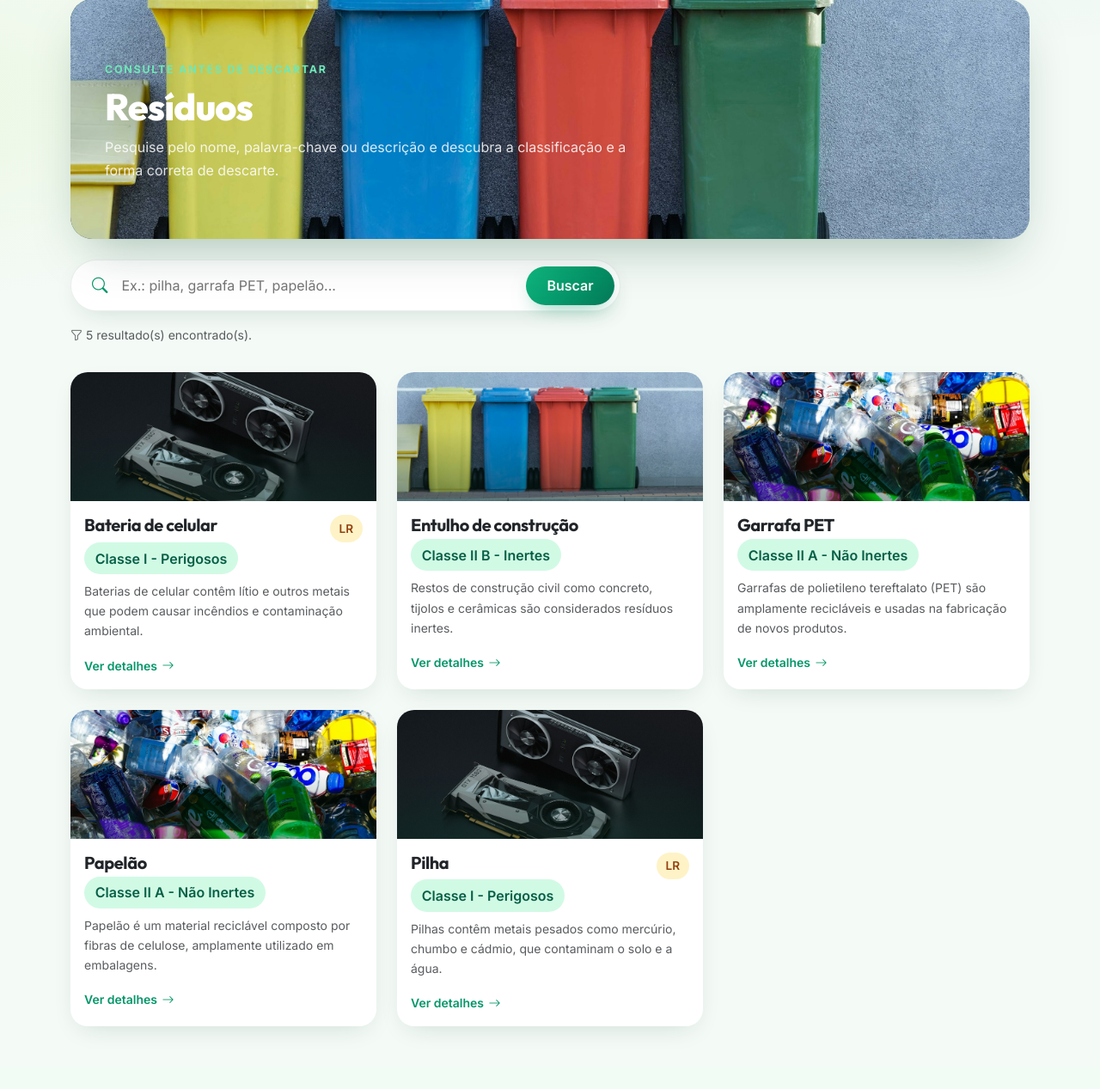
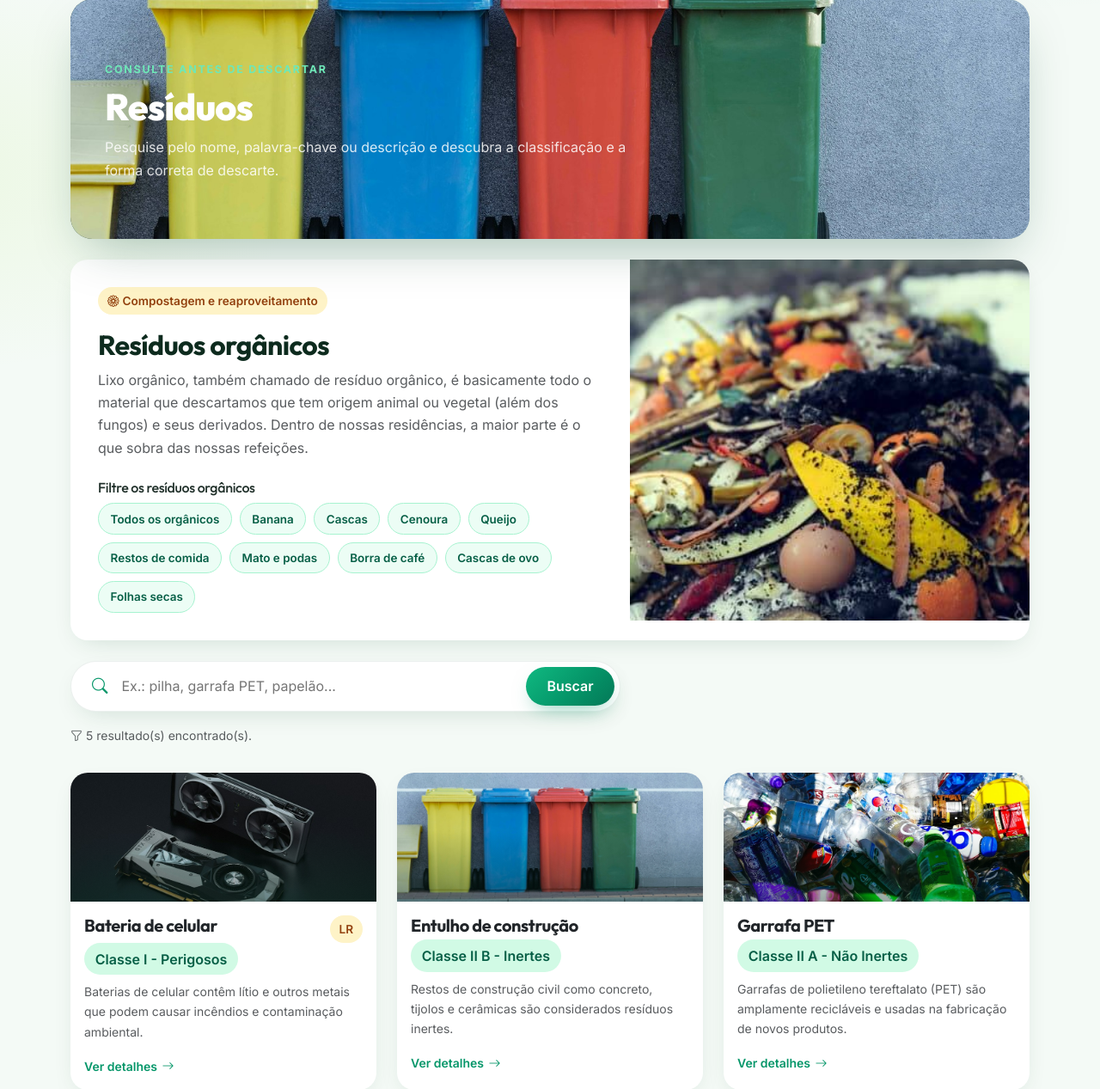
Before and after one commit to isacsagiorato/rhesys, a PHP site: page /pages/residuos.php in a window 1280 px wide. Shown: the part 124-1391 px from the top of the page at 86% size. Before the commit the page ends 1324 px from the top, so only its background shows below. Run offline with PHP 8.4, Linux system fonts and the light colour scheme; data comes from the database, SQL or seed files in the repository.

Commit message:
alteracoes nos residuos organicos

```diff
--- a/css/style.css
+++ b/css/style.css
@@ -469,6 +469,32 @@ a:hover { color: var(--rhe-700); }
     background: rgba(163, 230, 53, .18);
 }
 
+/* ---------- RESÍDUOS ORGÂNICOS ---------- */
+.organic-guide {
+    background: #fff;
+    border-radius: var(--rhe-radius);
+    overflow: hidden;
+    box-shadow: var(--rhe-shadow);
+}
+.organic-guide .organic-content { padding: 2rem; }
+.organic-guide .organic-photo { width: 100%; height: 420px; object-fit: cover; object-position: center 55%; display: block; }
+.organic-filters { display: flex; flex-wrap: wrap; gap: .55rem; }
+.organic-filter {
+    display: inline-flex;
+    align-items: center;
+    border: 1px solid var(--rhe-200);
+    border-radius: 999px;
+    padding: .45rem .85rem;
+    background: var(--rhe-50);
+    color: var(--rhe-800);
+    font-size: .84rem;
+    font-weight: 600;
+    text-decoration: none;
+}
+.organic-filter:hover, .organic-filter.active { background: var(--rhe-600); border-color: var(--rhe-600); color: #fff; }
+@media (max-width: 991px) { .organic-guide .organic-photo { height: 320px; } }
+@media (max-width: 575px) { .organic-guide .organic-content { padding: 1.35rem; } }
+
 .form-control { border-radius: .85rem; border-color: #d7e8de; }
 .form-control:focus {
     border-color: var(--rhe-400);
--- a/database/residuos_lote2.sql
+++ b/database/residuos_lote2.sql
@@ -177,7 +177,7 @@ INSERT INTO residuo (id_classificacao, nome, descricao, forma_descarte, reciclag
  'Areia de gato, terra de vasos e restos de jardinagem são resíduos inertes de baixo risco.',
  'Descarte no lixo comum em saco fechado; grandes volumes de jardinagem podem ir a ecopontos de entulho.',
  'Terra e matéria orgânica podem virar composteira quando misturados a resíduos verdes.',
- 'areia, terra, gato, vaso, jardinagem, orgânico', FALSE),
+ 'areia, terra, gato, vaso, jardinagem', FALSE),
 (3, 'Pedra e mármore (resíduo de reforma)',
  'Restos de mármore, granito e pedras de reforma são inertes e pesados, exigindo destinação adequada.',
  'Entregue em ecopontos de entulho ou contrate caçamba de resíduos da construção civil.',
--- a/includes/header.php
+++ b/includes/header.php
@@ -19,8 +19,8 @@
     <link rel="preconnect" href="https://fonts.gstatic.com" crossorigin>
     <link href="https://fonts.googleapis.com/css2?family=Inter:wght@400;500;600;700&family=Outfit:wght@500;600;700;800&display=swap" rel="stylesheet">
 
-    <!-- CSS próprio (?v=5 força o navegador a baixar a versão nova e não usar cache) -->
-    <link rel="stylesheet" href="<?php echo BASE_URL; ?>css/style.css?v=5">
+    <!-- CSS próprio (?v=7 força o navegador a baixar a versão nova e não usar cache) -->
+    <link rel="stylesheet" href="<?php echo BASE_URL; ?>css/style.css?v=7">
     <?php foreach (($estilos_extras ?? []) as $stylesheet): ?>
     <link rel="stylesheet" href="<?php echo htmlspecialchars($stylesheet, ENT_QUOTES, 'UTF-8'); ?>">
     <?php endforeach; ?>
--- a/pages/residuos.php
+++ b/pages/residuos.php
@@ -3,7 +3,11 @@ require_once __DIR__ . '/../config/config.php';
 require_once __DIR__ . '/../config/conexao.php';
 
 // Foto ilustrativa conforme a classificação (ABNT NBR 10004)
-function imagem_residuo($nome_classificacao) {
+function imagem_residuo($nome_classificacao, $nome_residuo = '', $palavras_chave = '') {
+    $termos = mb_strtolower($nome_residuo . ' ' . $palavras_chave, 'UTF-8');
+    if (mb_strpos($termos, 'orgânico') !== false || mb_strpos($termos, 'organico') !== false) {
+        return BASE_URL . 'img/fotos/lixo-organico.jpg';
+    }
     $n = mb_strtolower((string) $nome_classificacao, 'UTF-8');
     if (mb_strpos($n, 'perigoso') !== false) {
         return BASE_URL . 'img/fotos/eletronicos.jpg';   // Classe I - Perigosos
@@ -46,7 +50,7 @@ if ($id_residuo > 0) {
     <a href="residuos.php" class="btn btn-outline-success mb-3">&larr; Voltar à lista</a>
 
     <div class="detail-photo mb-4">
-        <img src="<?php echo imagem_residuo($residuo['classificacao_nome']); ?>" alt="Foto ilustrativa: <?php echo htmlspecialchars($residuo['classificacao_nome']); ?>">
+        <img src="<?php echo imagem_residuo($residuo['classificacao_nome'], $residuo['nome'], $residuo['palavras_chave']); ?>" alt="Foto ilustrativa: <?php echo htmlspecialchars($residuo['classificacao_nome']); ?>">
     </div>
 
     <div class="info-card">
@@ -179,6 +183,18 @@ if ($busca !== '') {
     $stmt = $pdo->query($sql);
 }
 $residuos = $stmt->fetchAll();
+$filtros_organicos = [
+    'orgânico' => 'Todos os orgânicos',
+    'banana' => 'Banana',
+    'casca' => 'Cascas',
+    'cenoura' => 'Cenoura',
+    'queijo' => 'Queijo',
+    'resto de comida' => 'Restos de comida',
+    'mato' => 'Mato e podas',
+    'borra' => 'Borra de café',
+    'ovo' => 'Cascas de ovo',
+    'folhas' => 'Folhas secas',
+];
 ?>
 
 <section class="band reveal">
@@ -191,7 +207,34 @@ $residuos = $stmt->fetchAll();
     </p>
 </section>
 
-<div class="search-wrap mt-4 reveal">
+<section class="organic-guide mt-4 reveal" aria-labelledby="titulo-organicos">
+    <div class="row g-0 align-items-stretch">
+        <div class="col-lg-7">
+            <div class="organic-content">
+                <span class="badge-lr"><i class="bi bi-flower1 me-1"></i>Compostagem e reaproveitamento</span>
+                <h2 id="titulo-organicos" class="mt-3">Resíduos orgânicos</h2>
+                <p class="text-muted mb-0">
+                    Lixo orgânico, também chamado de resíduo orgânico, é basicamente todo o material
+                    que descartamos que tem origem animal ou vegetal (além dos fungos) e seus derivados.
+                    Dentro de nossas residências, a maior parte é o que sobra das nossas refeições.
+                </p>
+                <h3 class="h6 mt-4">Filtre os resíduos orgânicos</h3>
+                <div class="organic-filters" aria-label="Filtros de resíduos orgânicos">
+                    <?php foreach ($filtros_organicos as $termo => $rotulo): ?>
+                        <a class="organic-filter<?php echo $busca === $termo ? ' active' : ''; ?>"
+                           href="residuos.php?busca=<?php echo rawurlencode($termo); ?>#resultados"
+                           <?php echo $busca === $termo ? 'aria-current="true"' : ''; ?>><?php echo htmlspecialchars($rotulo); ?></a>
+                    <?php endforeach; ?>
+                </div>
+            </div>
+        </div>
+        <div class="col-lg-5">
+            <img class="organic-photo" src="<?php echo BASE_URL; ?>img/fotos/lixo-organico.jpg" alt="Cascas de banana, ovos e restos de alimentos em uma composteira">
+        </div>
+    </div>
+</section>
+
+<div class="search-wrap mt-4 reveal" id="resultados">
     <form method="GET">
         <div class="search-pill">
             <i class="bi bi-search"></i>
@@ -233,7 +276,7 @@ $residuos = $stmt->fetchAll();
                 <a href="residuos.php?id=<?php echo $res['id_residuo']; ?>" class="text-decoration-none text-dark">
                     <div class="card card-residuo">
                         <div class="photo">
-                            <img src="<?php echo imagem_residuo($res['classificacao_nome']); ?>" alt="Foto ilustrativa: <?php echo htmlspecialchars($res['nome']); ?>">
+                            <img src="<?php echo imagem_residuo($res['classificacao_nome'], $res['nome'], $res['palavras_chave']); ?>" alt="Foto ilustrativa: <?php echo htmlspecialchars($res['nome']); ?>">
                         </div>
                         <div class="card-body">
                             <div class="d-flex justify-content-between align-items-start gap-2">
```
Also changed, not shown: database/residuos_organicos.sql (added, +87 -0 lines), docs/DOCUMENTACAO_TCC.md (+2 -2 lines), docs/ROTEIRO_APRESENTACAO.md (+3 -3 lines), tests/integracao.php (+19 -0 lines), README.md, img/fotos/lixo-organico.jpg (added).
